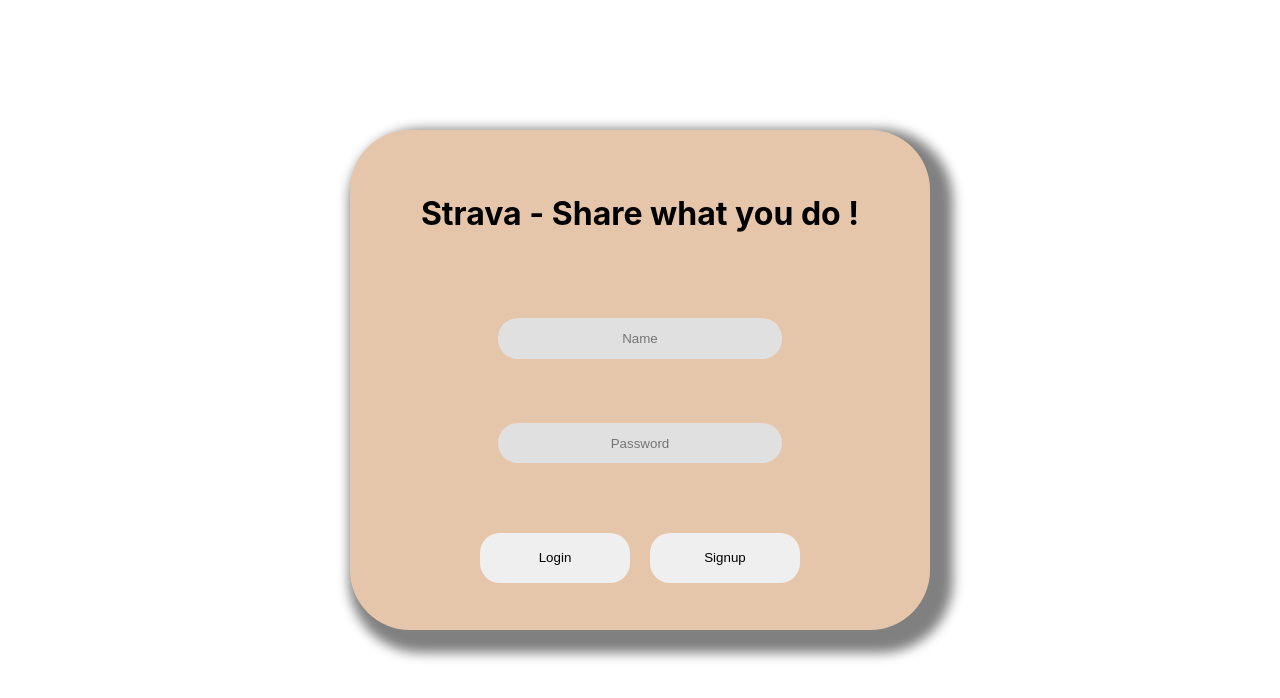
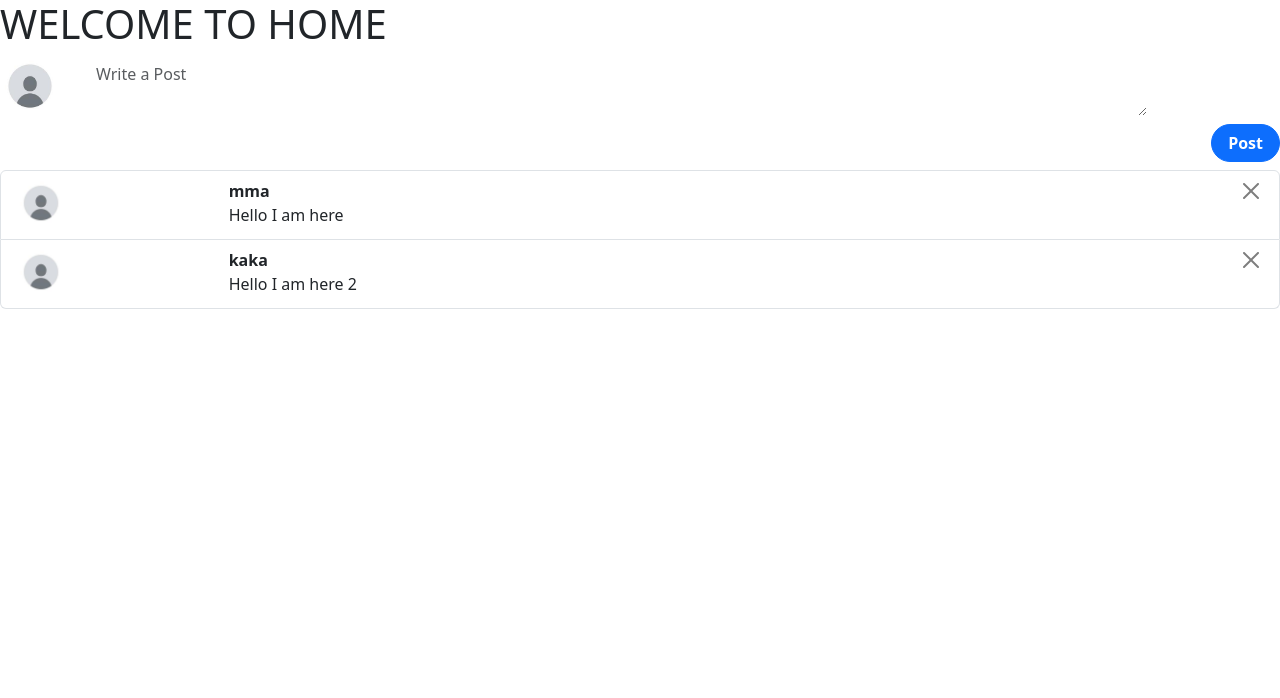
Before and after one commit to Bharathraam99/webdevproj, a React (Create React App) app: page / in a window 1280 px wide. Shown: the top 698 px of the page. Built offline with nearby package versions, Linux system fonts and the light colour scheme.

Commit message:
Frontend for Home and Posts List

```diff
--- a/package.json
+++ b/package.json
@@ -6,8 +6,10 @@
     "@testing-library/jest-dom": "^5.16.5",
     "@testing-library/react": "^13.4.0",
     "@testing-library/user-event": "^13.5.0",
+    "bootstrap": "^5.3.0",
     "react": "^18.2.0",
     "react-dom": "^18.2.0",
+    "react-icons": "^4.9.0",
     "react-router": "^6.11.2",
     "react-router-dom": "^6.11.2",
     "react-scripts": "5.0.1",
@@ -36,5 +38,9 @@
       "last 1 firefox version",
       "last 1 safari version"
     ]
+  },
+  "devDependencies": {
+    "@reduxjs/toolkit": "^1.9.5",
+    "react-redux": "^8.1.0"
   }
 }
--- a/src/App.js
+++ b/src/App.js
@@ -5,25 +5,34 @@
 import Home from "./home";
 import {BrowserRouter} from "react-router-dom";
 import {Routes, Route, Navigate} from "react-router"
+import PostList from "./TrainerFeed";
+import {configureStore} from "@reduxjs/toolkit";
+import {Provider} from "react-redux";
+import postsReducer from "./TrainerFeed/reducers/posts-reducer.js"
+const store = configureStore({reducer:{posts:postsReducer}})
 
 const App = () => {
     const [token, setToken] = useState();
-    if (!token) {
+    /*if (!token) {
         return (
             <div className="login-outdivcard">
                 <Card setToken={setToken}/>
             </div>
         )
-    }
+    }*/
     return (
+        <Provider store={store}>
         <BrowserRouter>
             <Routes>
                 <Route path="/"
                        element={<Home/>}/>
                 <Route path="/home/*"
                        element={<Home/>}/>
+                <Route path="/feed"
+                       element={<PostList/>}/>
             </Routes>
         </BrowserRouter>
+        </Provider>
     );
 };
 
--- /dev/null
+++ b/src/TrainerFeed/create-post.js
@@ -0,0 +1,38 @@
+import React, {useState} from "react";
+import {useDispatch} from "react-redux";
+import {createPost} from "./reducers/posts-reducer";
+
+const CreatePost = () => {
+    let [post, setPost] = useState('');
+    const dispatch = useDispatch();
+    const postClickHandler = () => {
+        const newPost = {text: post}
+        dispatch(createPost(newPost))
+        setPost("");
+    }
+
+    return (
+        <div className={"row mb-2"}>
+            <div className="col-auto">
+                <img src={require(`../images/default.jpg`)} width={60}/>
+            </div>
+
+            <div className="col-10">
+                <textarea value={post} placeholder="Write a Post"
+                          className="form-control border-0"
+                          onChange={(event) => setPost(event.target.value)}>
+       </textarea>
+
+            </div>
+            <div>
+                <button className="rounded-pill btn btn-primary float-end mt-2 ps-3 pe-3 fw-bold"
+                        onClick={postClickHandler}>
+                    Post
+                </button>
+            </div>
+        </div>
+    )
+
+};
+
+export default CreatePost
--- /dev/null
+++ b/src/TrainerFeed/index.js
@@ -0,0 +1,20 @@
+import 'bootstrap/dist/css/bootstrap.min.css';
+import React from "react";
+import {useSelector} from "react-redux";
+import PostItem from "./post-item";
+
+const PostList = () => {
+    const {posts} = useSelector((state) => state.posts)
+    return (
+        <ul className="list-group">
+            {
+                posts.map(post => {
+                    return <PostItem
+                        key={post.postId} post={post}/>
+                })
+
+            }
+        </ul>
+    );
+};
+export default PostList;
--- /dev/null
+++ b/src/TrainerFeed/post-item.js
@@ -0,0 +1,34 @@
+import React from "react";
+import {useDispatch} from "react-redux";
+import {deletePost} from "./reducers/posts-reducer";
+
+const PostItem = ({post}) => {
+    const dispatch = useDispatch();
+    console.log(post)
+    const deletePostHandler = (id) => {
+        dispatch(deletePost(id));
+    }
+
+    return (
+        <li className="list-group-item">
+            <div className="row">
+                <div className={"col-2 col-xxl-1"}>
+                    <img src={require(`../images/${post.profilePic}`)} height={48} width={48}
+                         className="rounded-circle"/>
+                </div>
+                <div className="col-10 col-xxl-11">
+                    <button type="button" className="btn-close float-end" aria-label="Close"
+                            onClick={() => deletePostHandler(post.postId)}/>
+                    <div>
+                        <b>{post.username}</b>
+                    </div>
+
+                    <div className={"mb-1"}>{post.text}</div>
+
+                </div>
+            </div>
+        </li>
+    )
+}
+
+export default PostItem
--- /dev/null
+++ b/src/TrainerFeed/posts.json
@@ -0,0 +1,17 @@
+[
+  {
+    "postId": 123,
+    "text": "Hello I am here",
+    "image": "default.jpg",
+    "upvote": 123,
+    "userId": 1
+  },
+  {
+    "postId": 345,
+    "text": "Hello I am here 2",
+    "image": "default.jpg",
+    "upvote": 456,
+    "userId": 2
+  }
+
+]
--- /dev/null
+++ b/src/TrainerFeed/reducers/posts-reducer.js
@@ -0,0 +1,56 @@
+import {createSlice} from "@reduxjs/toolkit";
+import posts from '../posts.json'
+import users from '../users.json'
+
+const currentUser = {
+    "userId": 1,
+    "username": "mma",
+    "profilePic": "default.jpg",
+    "email": "abc@gmail.com",
+    "phone": 123455,
+    "gender": "M",
+    "role": "User"
+};
+
+const templatePost = {
+    ...currentUser,
+    "likes": 0
+}
+
+
+function postUser(userId) {
+    return users.find((user) => userId === user.userId);
+}
+
+function createPosts() {
+    let postState = [];
+    posts.map((post) => {
+        postState.push({...post, ...postUser(post.userId)});
+    })
+    return postState;
+}
+
+const postsSlice = createSlice({
+    name: 'posts',
+    initialState: {posts: createPosts()},
+    reducers: {
+        createPost(state, action) {
+            state.posts.unshift({
+                ...action.payload,
+                ...templatePost,
+                postId: (new Date()).getTime(),
+            })
+        },
+        deletePost(state, action) {
+            const index = state.posts
+                .findIndex(post =>
+                    post.postId === action.payload);
+            state.posts.splice(index, 1);
+        },
+
+    }
+
+});
+
+export const {createPost, deletePost} = postsSlice.actions;
+export default postsSlice.reducer;
--- /dev/null
+++ b/src/TrainerFeed/users.json
@@ -0,0 +1,25 @@
+[
+  {
+    "userId": 1,
+    "username": "mma",
+    "profilePic": "default.jpg",
+    "email": "abc@gmail.com",
+    "firstname": "abc",
+    "lastname": "def",
+    "phone": 123455,
+    "gender": "M",
+    "role": "User"
+  },
+  {
+    "userId": 2,
+    "username": "kaka",
+    "profilePic": "default.jpg",
+    "email": "kaka@gmail.com",
+    "firstname": "abc",
+    "lastname": "def",
+    "phone": 142131255,
+    "gender": "M",
+    "role": "User"
+  }
+
+]
--- a/src/home.js
+++ b/src/home.js
@@ -1,9 +1,15 @@
 import React from "react";
+import CreatePost from "./TrainerFeed/create-post";
+import PostList from "./TrainerFeed";
 
 const Home = () => {
-  return (
-      <h1>WELCOME TO HOME</h1>
-  )
+    return (
+        <>
+            <h1>WELCOME TO HOME</h1>
+            <CreatePost/>
+            <PostList/>
+        </>
+    )
 }
 
 export default Home;
```
Also changed, not shown: src/images/default.jpg (added), 1 other file (tests, documents, lock files or other folders).
